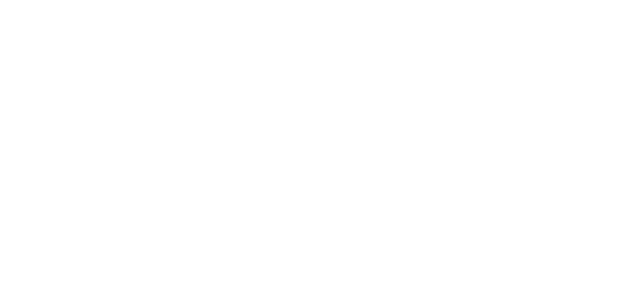
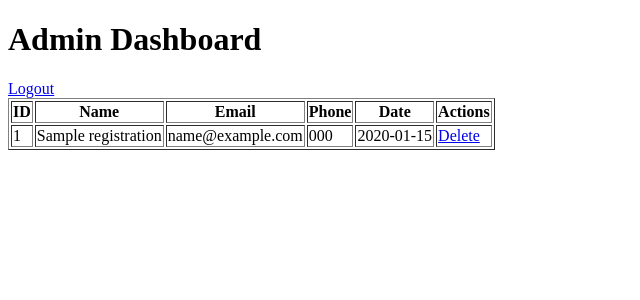
Before and after one commit to mccalsta/miracle-basketball, a Flask app: page /admin/dashboard in a window 1280 px wide. Before the commit the part shown is empty. Shown: the top 300 px of the page, without its empty margins (0-640 px from the left). Run offline with Flask 3, Linux system fonts and the light colour scheme; the visitor is signed in with stand-in values (Sample User, id 1); tables that the repository leaves empty hold one stand-in row (values such as "Sample post").

Commit message:
Add basic structure for admin dashboard HTML

```diff
--- a/templates/admin_dashboard.html
+++ b/templates/admin_dashboard.html
@@ -1 +1,28 @@
-<!-- Add HTML content here -->
+<!DOCTYPE html>
+<html lang="en">
+<head>
+    <meta charset="UTF-8">
+    <title>Admin Dashboard</title>
+</head>
+<body>
+    <h1>Admin Dashboard</h1>
+    <a href="{{ url_for('admin_logout') }}">Logout</a>
+    <table border="1">
+        <tr>
+            <th>ID</th><th>Name</th><th>Email</th><th>Phone</th><th>Date</th><th>Actions</th>
+        </tr>
+        {% for reg in registrations %}
+        <tr>
+            <td>{{ reg.id }}</td>
+            <td>{{ reg.name }}</td>
+            <td>{{ reg.email }}</td>
+            <td>{{ reg.phone }}</td>
+            <td>{{ reg.date }}</td>
+            <td>
+                <a href="{{ url_for('admin_delete', reg_id=reg.id) }}">Delete</a>
+            </td>
+        </tr>
+        {% endfor %}
+    </table>
+</body>
+</html>
```
